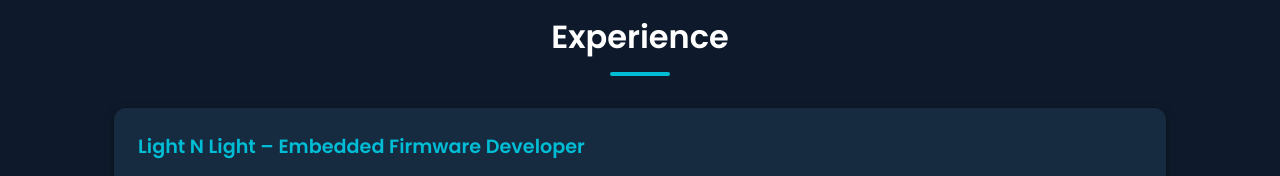
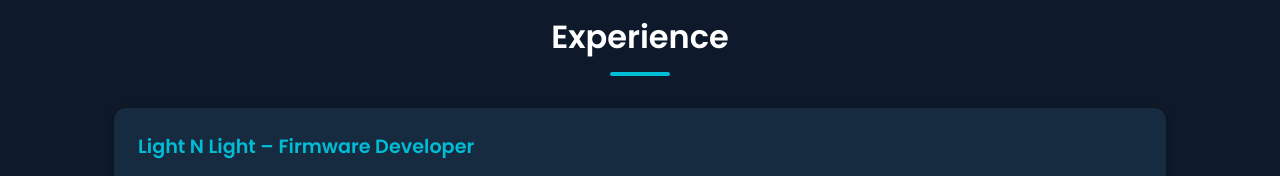
Before and after one commit to AniketSarwade/Portfolio, a plain HTML site: page index.html in a window 1280 px wide. Shown: the part 1640-1816 px from the top of the page. Drawn offline with Linux system fonts and the light colour scheme.

Commit message:
Update index.html

```diff
--- a/index.html
+++ b/index.html
@@ -156,7 +156,7 @@
     <section id="experience" class="section fade-in">
       <h2>Experience</h2>
       <div class="card">
-        <h3>Light N Light – Embedded Firmware Developer</h3>
+        <h3>Light N Light – Firmware Developer</h3>
         <p>
           <strong>Position:</strong> Intern<br />
           <strong>Duration:</strong> August 2024 – Present
```
